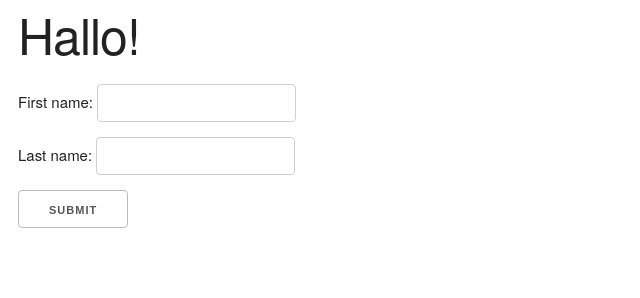
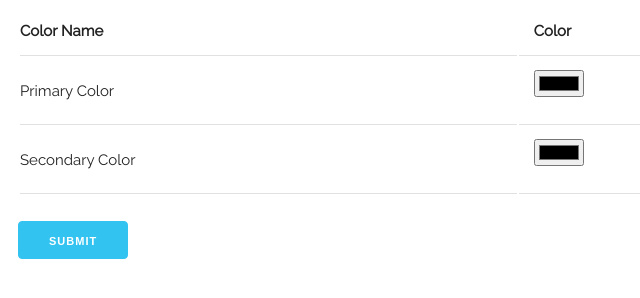
Before and after one commit to zunix/BBC, a browser extension: page src/page_action/page_action.html in a window 1280 px wide. Shown: the part 60-358 px from the top of the page, without its empty margins (0-640 px from the left). Drawn offline with Linux system fonts and the light colour scheme.

Commit message:
Popup Page
HTML Edits,
added EventListener

```diff
--- a/js/page_action/page_action.js
+++ b/js/page_action/page_action.js
@@ -1,3 +1,10 @@
 $( document ).ready(function() {
     console.log( "ready!" );
+    document.getElementById("myBtn").addEventListener("click", function(e){
+        var colorVars= $('input[type=color]').map(function(){
+            return "@"+this.name+"\" : \""+this.value+"";//this.value;
+        }).get();
+        console.log( colorVars );
+
+    });
 });
--- a/src/page_action/page_action.html
+++ b/src/page_action/page_action.html
@@ -2,25 +2,49 @@
 <html>
 <head>
 	<style type="text/css">
-		#mainPopup {
-			padding: 10px;
-			height: 200px;
-			width: 750px;
+		body {
+			padding: 10px !important;
+			height: 200px !important;
+			width: 750px	!important;
 		}
 	</style>
 	<link rel="stylesheet" href="../css/style.css">
+	<link href='https://fonts.googleapis.com/css?family=Raleway' rel='stylesheet' type='text/css'>
   <script type="text/javascript" src="../../js/jquery/jquery.js"></script>
 	<script type="text/javascript" src="../../js/page_action/page_action.js"></script>
 </head>
 <body>
-	<div id="mainPopup">
-		<img src="brandad-systems.png" height="40" width="231">
-		<h1>Hallo!</h1>
-		<form action="demo_form.asp">
-		  First name: <input type="text" name="fname"><br>
-		  Last name: <input type="text" name="lname"><br>
-		  <input type="submit" value="Submit">
-		</form>
+	<div id="container">
+	  <div class="row">
+			<div class="twelve columns">
+				<img src="brandad-systems.png" height="40" width="231">
+			</div>
+	  </div>
+		<div class="row">
+			<div class="twelve columns">
+				<form action="#">
+					<table class="u-full-width">
+					  <thead>
+					    <tr>
+					      <th>Color Name</th>
+					      <th>Color</th>
+					    </tr>
+					  </thead>
+					  <tbody>
+					    <tr>
+					      <td>Primary Color</td>
+					      <td><input type="color" name="primaryColor"></td>
+					    </tr>
+					    <tr>
+								<td>Secondary Color</td>
+					      <td><input type="color" name="secondaryColor"></td>
+					    </tr>
+					  </tbody>
+					</table>
+					<input id="myBtn"class="button-primary" type="submit" value="Submit">
+				</form>
+			</div>
+		</div>
 	</div>
 </body>
 </html>
```
